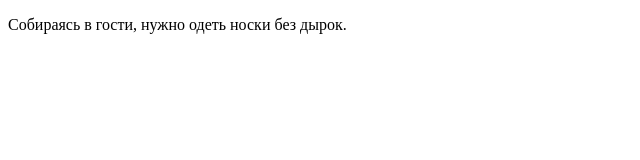
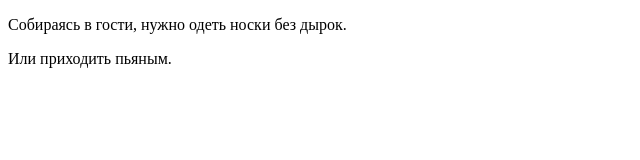
Before and after one commit to frontenderina/first-project, a plain HTML site: page index.html in a window 1280 px wide. Shown: the whole page, without its empty margins (0-640 px from the left). Drawn offline with Linux system fonts and the light colour scheme.

Commit message:
Добавлена строка

```diff
--- a/index.html
+++ b/index.html
@@ -5,6 +5,7 @@
     <meta name="viewport" content="width=device-width, initial-scale=1.0">
     <title>Document</title>
       <p>Собираясь в гости, <span>нужно</span> одеть носки без дырок.</p>
+      <p>Или приходить пьяным.</p>
 </head>
 <body>
 
```
